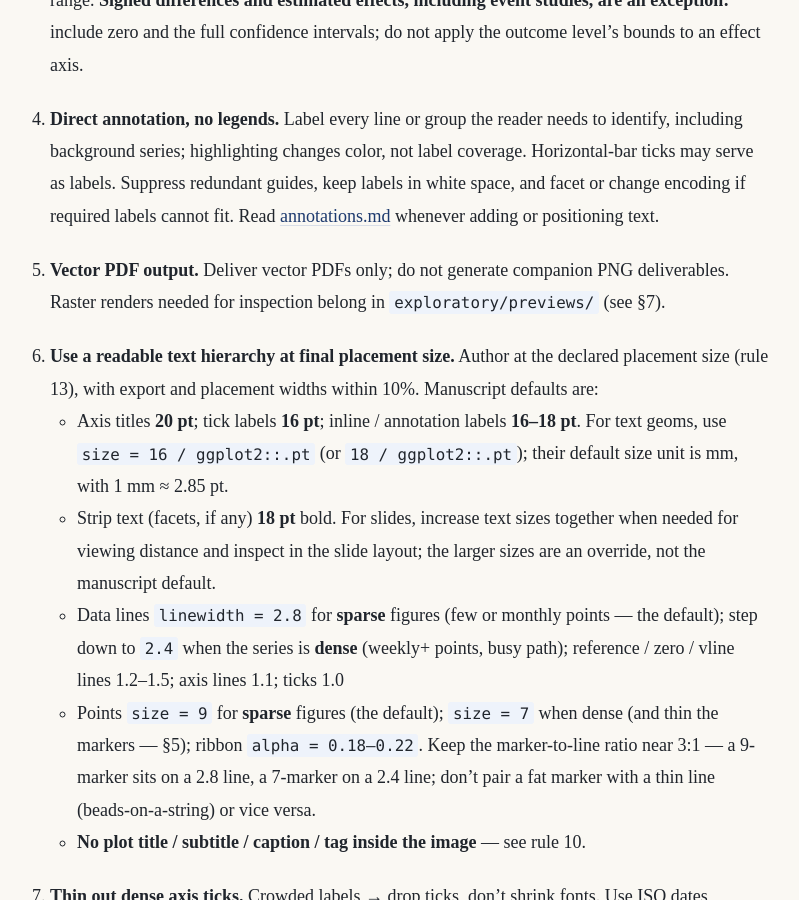
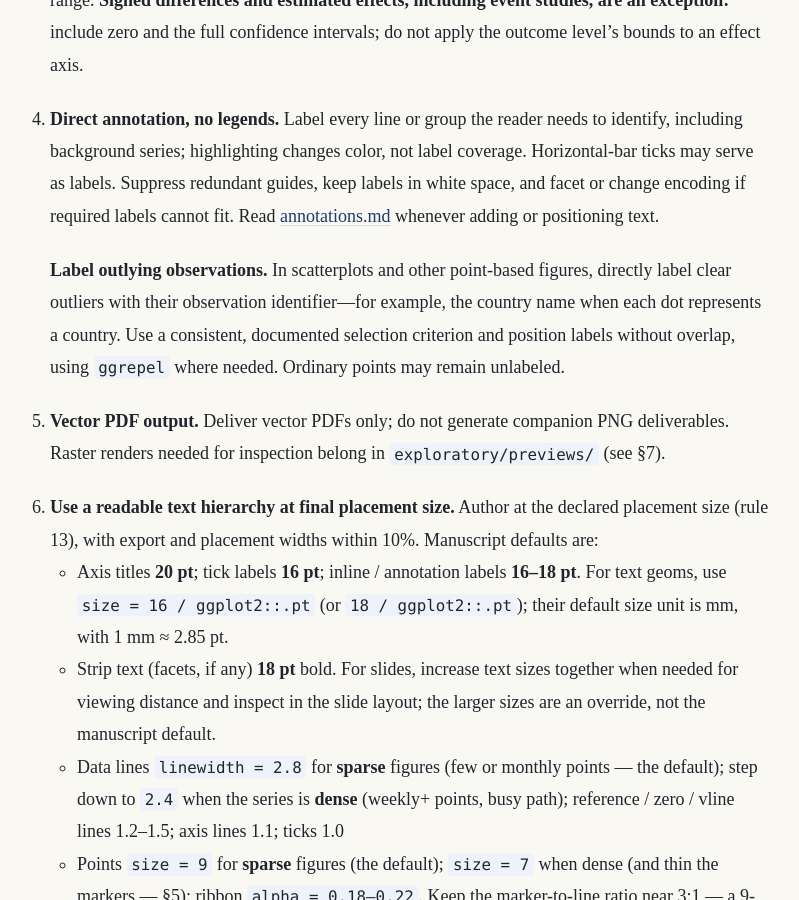
Before and after one commit to KaiGu2024/KaiGu2024.github.io, a Jekyll site: the page built from docs/skills/visualization/SKILL.md, in a window 1280 px wide and 900 px high, scrolled down 1446 px. Shown: the whole window, without its empty margins (243-1042 px from the left). Built offline with Jekyll 4.4.1, drawn with Linux system fonts in a browser that asks for light colours.

Commit message:
require observation labels for outliers in figures

```diff
--- a/docs/skills/visualization/SKILL.md
+++ b/docs/skills/visualization/SKILL.md
@@ -29,6 +29,8 @@ invocation: auto
 3. **Y-axis range.** Lower bound: start at 0 (or 100 for indexed series); deviate only if the entire range is far from zero AND within-data variation is the story — disclose explicitly. Upper bound: for unbounded metrics, let ggplot's 5% expansion handle headroom (don't pad to round numbers); for bounded metrics (percent, share, Likert), set the axis to the cap (100, 1.0, 5, 7) regardless of data range. **Signed differences and estimated effects, including event studies, are an exception:** include zero and the full confidence intervals; do not apply the outcome level's bounds to an effect axis.
 
 4. **Direct annotation, no legends.** Label every line or group the reader needs to identify, including background series; highlighting changes color, not label coverage. Horizontal-bar ticks may serve as labels. Suppress redundant guides, keep labels in white space, and facet or change encoding if required labels cannot fit. Read [annotations.md](references/annotations.md) whenever adding or positioning text.
+
+   **Label outlying observations.** In scatterplots and other point-based figures, directly label clear outliers with their observation identifier—for example, the country name when each dot represents a country. Use a consistent, documented selection criterion and position labels without overlap, using `ggrepel` where needed. Ordinary points may remain unlabeled.
 
 5. **Vector PDF output.** Deliver vector PDFs only; do not generate companion PNG deliverables. Raster renders needed for inspection belong in `exploratory/previews/` (see §7).
 
```
Also changed, not shown: docs/skills/visualization/references/annotations.md (+3 -1 lines).
